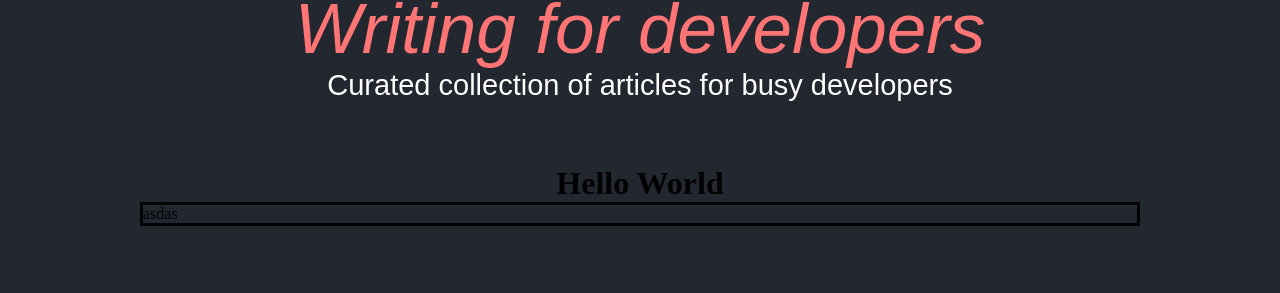
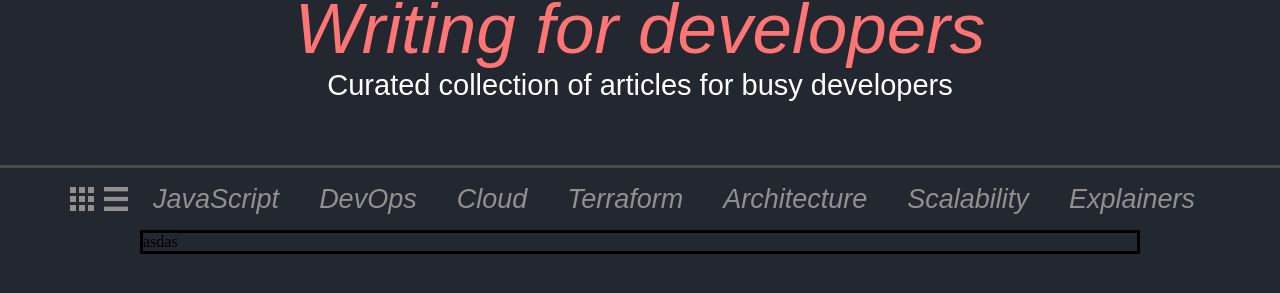
Before and after one commit to erikSug/Training1-HTML-CSS, a plain HTML site: page index.html in a window 1280 px wide. Shown: the part 347-640 px from the top of the page. Drawn offline with Linux system fonts and the light colour scheme.

Commit message:
feat:Adicionando o listing

```diff
--- a/index.css
+++ b/index.css
@@ -70,6 +70,23 @@ body{
     text-decoration: none;
 }
 
+/*LISTING*/
+.listing{
+    border-top: 3px solid #4D4D4D;
+    width: 100%;
+    height: 65px;
+    display:flex;
+    align-items: center;
+    justify-content: center;
+    gap: 10px;
+}
+.listing>a{
+    text-decoration: none;
+    color: #909090;
+    font-style: italic;
+    font-size: 27px;
+    margin: 0px 15px;
+}
 
 footer{
     border: solid;
--- a/index.html
+++ b/index.html
@@ -22,7 +22,17 @@
             <p class="header__slogan poppins">Curated collection of articles for busy developers</p>
         </div>
     </header>
-    <h1>Hello World</h1>
+    <section class="listing">
+        <img src="/assets/Grid.png" alt="">
+        <img src="/assets/List.png" alt="">
+        <a class="recursive" href="">JavaScript</a>
+        <a class="recursive" href="">DevOps</a>
+        <a class="recursive" href="">Cloud</a>
+        <a class="recursive" href="">Terraform</a>
+        <a class="recursive" href="">Architecture</a>
+        <a class="recursive" href="">Scalability</a>
+        <a class="recursive" href="">Explainers</a>
+    </section>
     <footer>asdas</footer>
 </body>
 </html>
```
Also changed, not shown: assets/Grid.png (added), assets/List.png (added).
